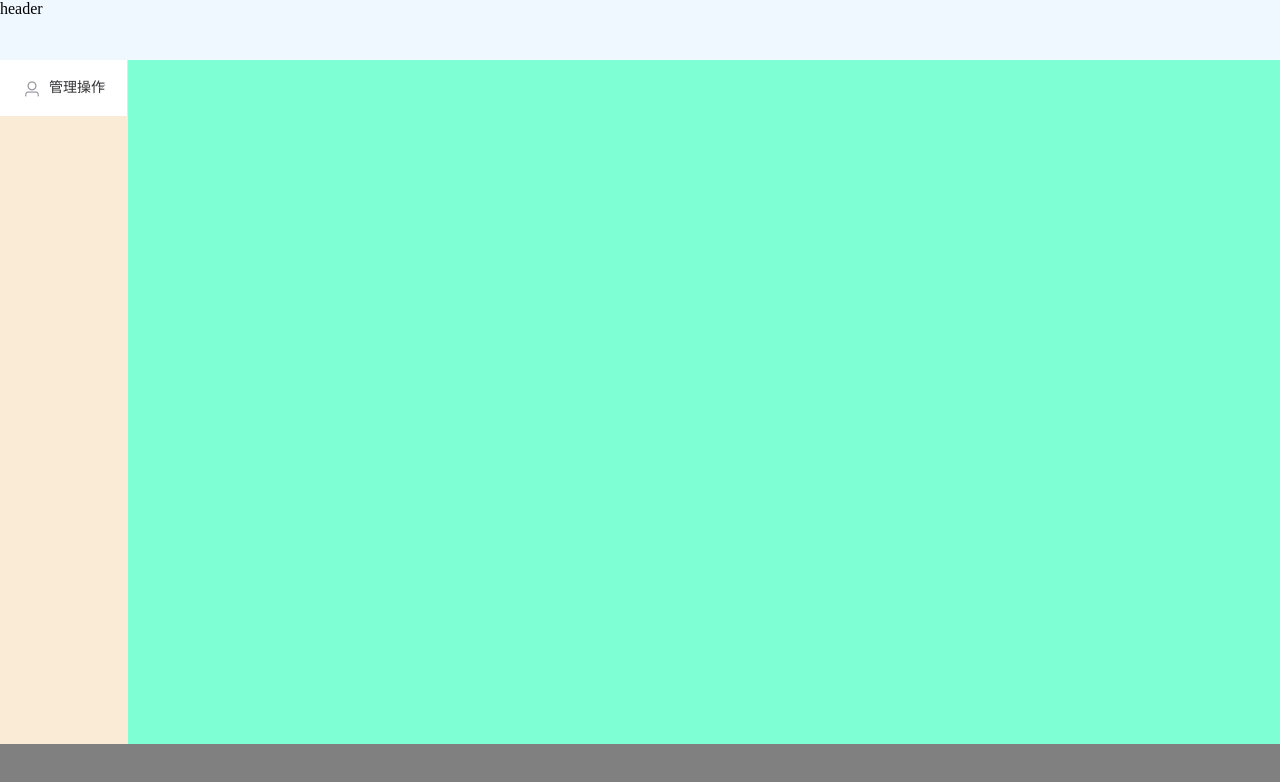
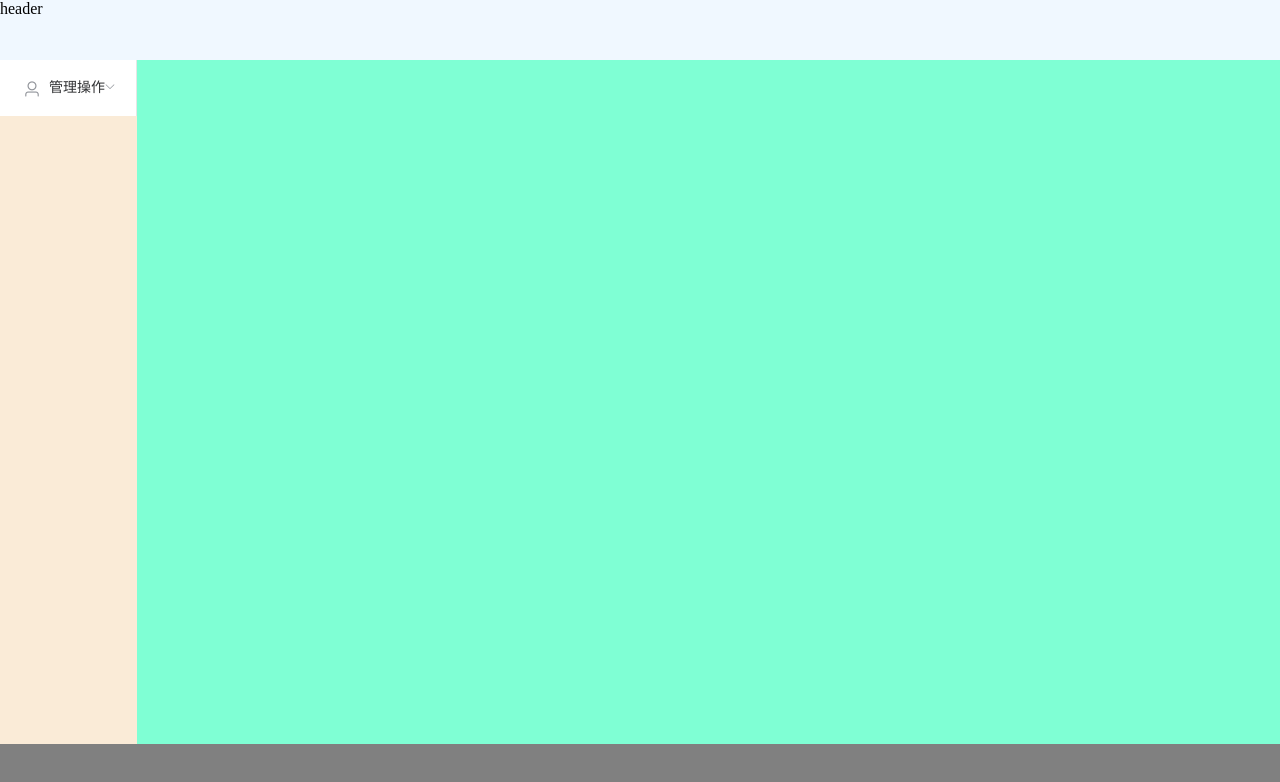
Before and after one commit to CaffeineShawn/db, a Vue app in the folder db_frontend/: page /#/home in a window 1280 px wide. Shown: the top 782 px of the page. Built offline with nearby package versions, Linux system fonts and the light colour scheme.

Commit message:
更新：固定aside bar

```diff
--- a/db_frontend/src/components/Home.vue
+++ b/db_frontend/src/components/Home.vue
@@ -30,6 +30,11 @@
 .el-footer {
   background: gray;
 }
+
+.navMenu el-menu, .el-aside {
+  min-width: 137px !important;
+  overflow: hidden;
+}
 </style>
 
 <script>
```
Also changed, not shown: 1 other file (tests, documents, lock files or other folders).
